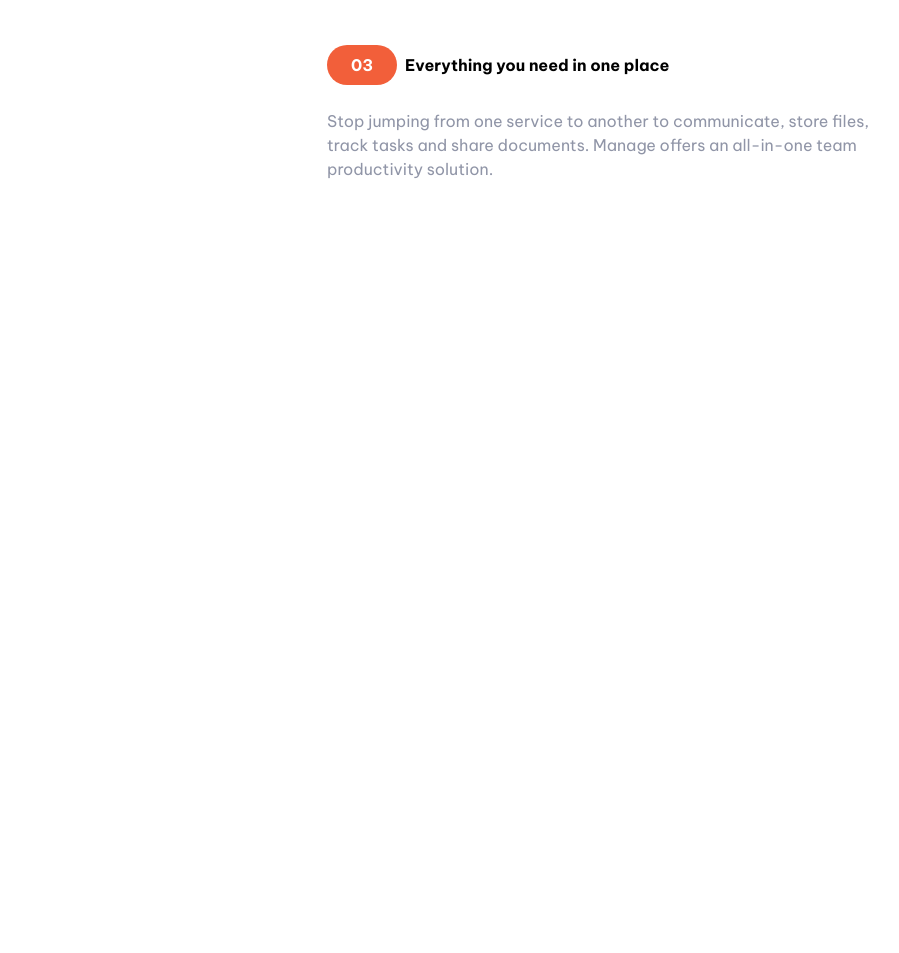
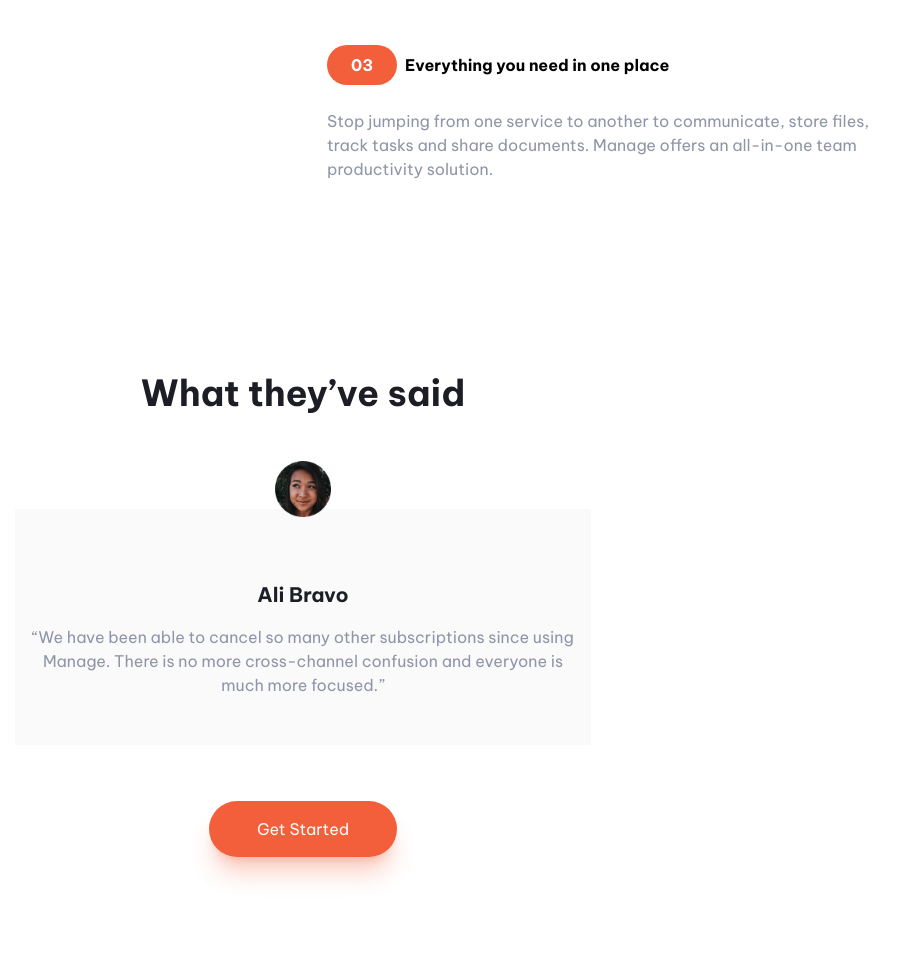
Before and after one commit to JhymerMartinez/TailwindCssLandingPage, a website built with Vite: page index.html in a window 1280 px wide. Shown: the part 1154-2107 px from the top of the page, without its empty margins (337-1236 px from the left). Before the commit the page ends 1431 px from the top, so only its background shows below. Built offline with nearby package versions, Linux system fonts and the light colour scheme.

Commit message:
feat: add the comments section

```diff
--- a/index.html
+++ b/index.html
@@ -89,6 +89,20 @@
         </article>
       </div>
     </section>
+
+    <section class="wrapper text-center py-24 max-w-lg mx-auto md:max-w-xl">
+      <h2 class="text-3xl font-bold text-very-dark-blue md:text-4xl">What they’ve said</h2>
+      <div class="mt-24 mb-14">
+        <article class="bg-vary-light-gray pt-16 pb-12 px-4 relative ">
+          <img class="absolute w-14 aspect-square -top-12 inset-x-0 mx-auto" src="./src/images/avatar-ali.png" alt="">
+          <h3 class="text-xl mb-4 pt-2 font-bold text-very-dark-blue">Ali Bravo</h3>
+          <p class="text-dark-grayish-blue">“We have been able to cancel so many other subscriptions since using Manage.
+            There is no more cross-channel
+            confusion and everyone is much more focused.” </p>
+        </article>
+      </div>
+      <a href="" class="button mx-auto shadow-xl shadow-bright-red/30">Get Started</a>
+    </section>
   </main>
 </body>
 
```
